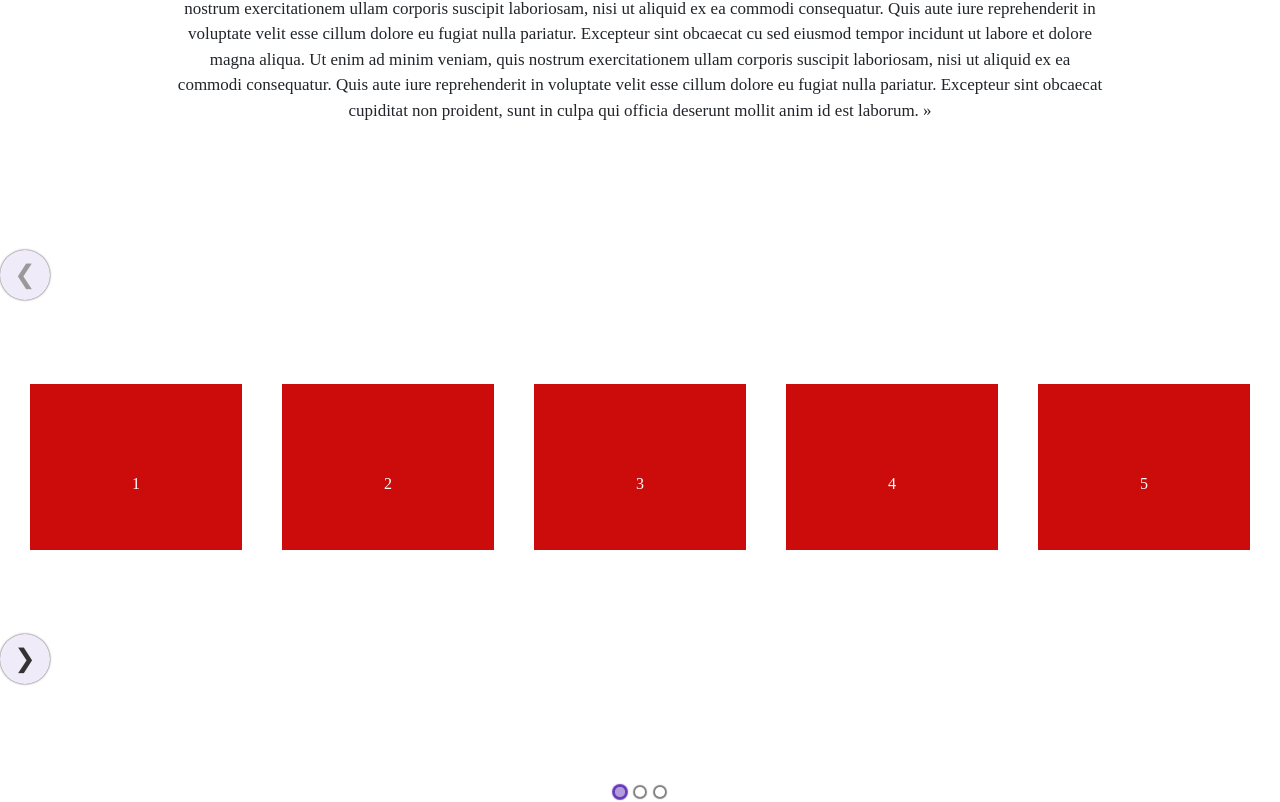
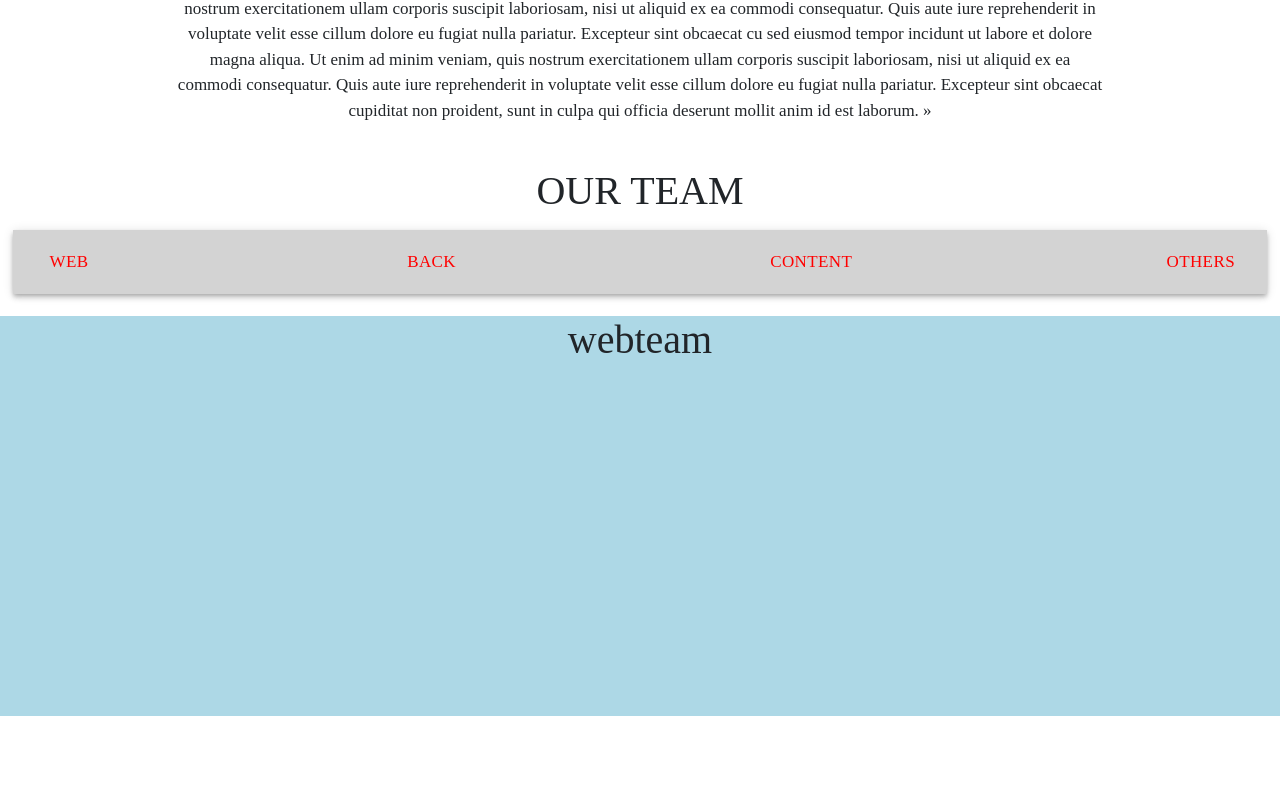
Before and after one commit to BhawnaPotula/LearnED, a React (Create React App) app: page / in a window 1280 px wide. Shown: the part 649-1451 px from the top of the page. After the commit the page ends 1373 px from the top, so only its background shows below. Built offline with nearby package versions, Linux system fonts and the light colour scheme.

Commit message:
corrected Our team

```diff
--- a/src/App.js
+++ b/src/App.js
@@ -1,14 +1,16 @@
 import './App.css';
 import Header from './components/Header/Header'
 import Footer from './components/Footer/Footer'
- import ImageSlider from './components/ImageSlider';
 import Aboutus from './components/Aboutus';
+import Web from './components/Web';
 import Team from './components/Team';
 function App() {
   return (
-    <div className="App">
+    <div className="App ">
       <Header />
-      <Aboutus/><ImageSlider/></div>
+      <Aboutus/>
+      <Web/>
+      </div>
   );
 }
 
--- /dev/null
+++ b/src/components/Cardss.js
@@ -0,0 +1,11 @@
+import React from 'react'
+import "./Web.css"
+const Cardss = ({title}) => {
+    return (
+        <div className="btn_web">
+            <p>{title}</p>
+        </div>
+    )
+}
+
+export default Cardss
--- a/src/components/ImageSlider.js
+++ /dev/null
@@ -1,33 +0,0 @@
-import React from 'react'
-
-import Card from "./Card"
-import Carousel from 'react-elastic-carousel';
-export default function ImageSlider() {
-  const breakPoints=[
-    {width:1, itemsToShow:1},
-    {width:300, itemsToShow:2},
-    {width:500, itemsToShow:3},
-    {width:1000, itemsToShow:4},
-    {width:1200, itemsToShow:5}
-  ]
-  return (
-   <>
-   <div className="A_p">
-     <Carousel breakPoints={breakPoints}>
-      <Card  number="1"><h1 style={{textDecoration:"none",boxShadow:"none"}}>jcdbjxc</h1></Card>
-      <Card number="2"/>
-      <Card number="3"/>
-      <Card number="4"/>
-      <Card number="5"/>
-      <Card number="6"/>
-      <Card number="7"/>
-      <Card number="8"/>
-      <Card number="8"/>
-      <Card number="8"/>
-      <Card number="8"/>
-     </Carousel>
-
-    </div>
-   </>
-  );
-}
--- a/src/components/Silder.css
+++ /dev/null
@@ -1,17 +0,0 @@
-.A_p{
-    font-family: sans-serif;
-    text-align: center;
-}
-.sizes{
-    width:100%;
-    height: 200px;
-    color: #fff;
-    background:rgb(204, 11, 11);
-    font: size 30px;
-    margin: 0 20px;
-    display: flex;
-    flex-wrap: wrap;
-    justify-content:center;
-    align-items: center;
-
-}
--- /dev/null
+++ b/src/components/Web.css
@@ -0,0 +1,6 @@
+.btn{
+    display: flex;
+    justify-content: space-between;
+    padding: 0,10px;
+    position: relative;
+}
--- /dev/null
+++ b/src/components/Web.js
@@ -0,0 +1,30 @@
+import React ,{useState}from 'react'
+import Cardss from './Cardss'
+import "./Web.css"
+import { AppBar,Toolbar ,Button} from '@material-ui/core';
+const Web = () => {
+    const[active,setactive]=useState("Firstcard");
+    return (
+        <div >
+            <h1 style={{textAlign:"center"}}>OUR TEAM</h1>
+            <div className="btn">
+            <AppBar position="static "style={{background:"lightgray"}}>
+                <Toolbar style={{ display:"flex",justifyContent:"space-between"}} >
+                    <Button onClick={()=>setactive("Firstcard")} style={{color:"red" ,font:"21em"}}>web</Button >
+                    <Button onClick={()=>setactive("Secondcard")} style={{color:"red"}}>back</Button>
+                    <Button onClick={()=>setactive("Thirdcard")} style={{color:"red"}}>content</Button>
+                    <Button onClick={()=>setactive("fourthcard")} style={{color:"red"}}>Others</Button>
+                </Toolbar>
+            </AppBar>
+            </div>
+            <div className="n">
+                {active==="Firstcard"&&<Cardss title={<h1 style={{background:"lightblue",height:"400px",textAlign:"center"}}>webteam </h1>}/>}
+                {active==="Secondcard"&&<Cardss title={<h1 style={{background:"lightblue",height:"400px",textAlign:"center"}}>back-team </h1>}/>}
+                {active==="Thirdcard"&&<Cardss title={<h1 style={{background:"lightblue",height:"400px",textAlign:"center"}}>Contentteam </h1>}/>}
+                {active==="fourthcard"&&<Cardss title={<h1 style={{background:"lightblue",height:"400px",textAlign:"center"}}>others </h1>}/>}
+            </div>
+        </div>
+    )
+}
+
+export default Web
```
